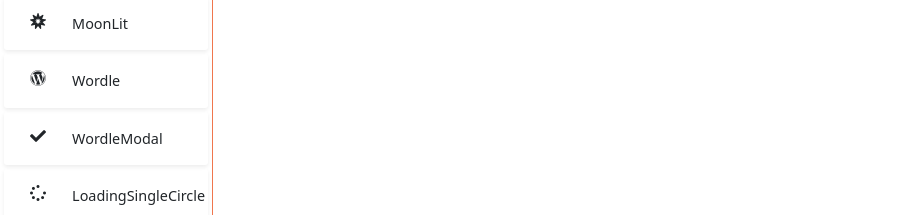
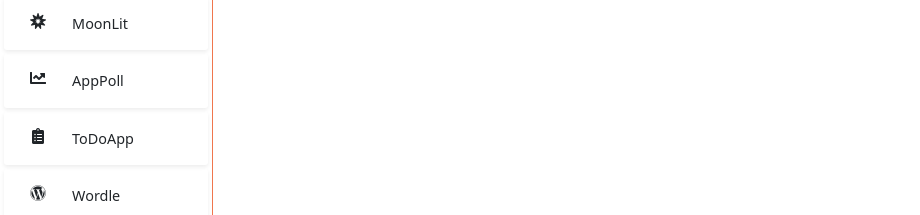
Before and after one commit to SultanCse/Svelte-Components, a Svelte app: page / in a window 1280 px wide. Shown: the part 129-344 px from the top of the page, without its empty margins (0-920 px from the left). Built offline with nearby package versions, Linux system fonts and the light colour scheme; a web font is replaced by a local one.

Commit message:
Todo icon added

```diff
--- a/src/components/Template.svelte
+++ b/src/components/Template.svelte
@@ -13,6 +13,8 @@
     let sidebarItems=[
         {name:'TableDataPagination', icon:'fas fa-table', component: TableDataPagination},
         {name:'MoonLit', icon:'fas fa-bahai', component: MoonLit},
+        {name:'AppPoll', icon:'fas fa-chart-line', component: AppPoll},
+        {name:'ToDoApp', icon:"fas fa-clipboard-list", component: ToDoApp},
         {name:'Wordle', icon:'fab fa-wordpress', component: Wordle},
         {name:'WordleModal', icon:'fas fa-check', component: WordleModal},
         {name:'LoadingSingleCircle', icon:'fas fa-spinner', component: LoadingSingleCircle},
@@ -28,9 +30,8 @@
         {name:'InfiniteScroll', icon:'fas fa-scroll', component: InfiniteScroll},
         {name:'Calculator', icon:'fas fa-calculator', component: Calculator},
         {name:'Toggle', icon:'fas fa-toggle-off', component: Toggle},
-        {name:'AppPoll', icon:'fas fa-chart-line', component: AppPoll},
         {name:'PackageUsages', icon:'fas fa-tachometer-alt', component: PackageUsages},
-        {name:'ToDoApp', icon:"fas fa-clipboard-list", component: ToDoApp},
+
     ]
 
 </script>
```
Also changed, not shown: public/build/bundle.js, 1 other file (tests, documents, lock files or other folders).
